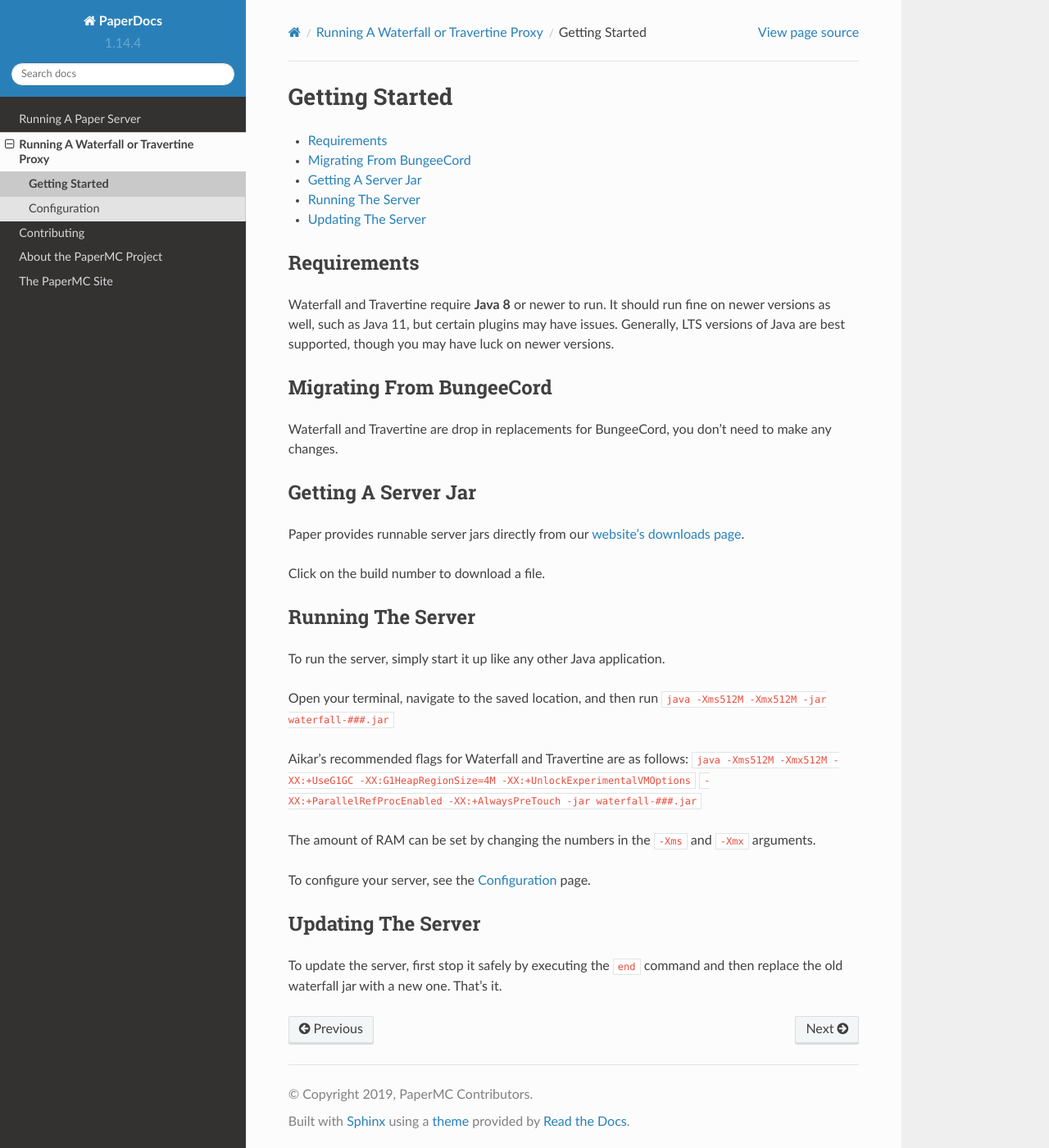
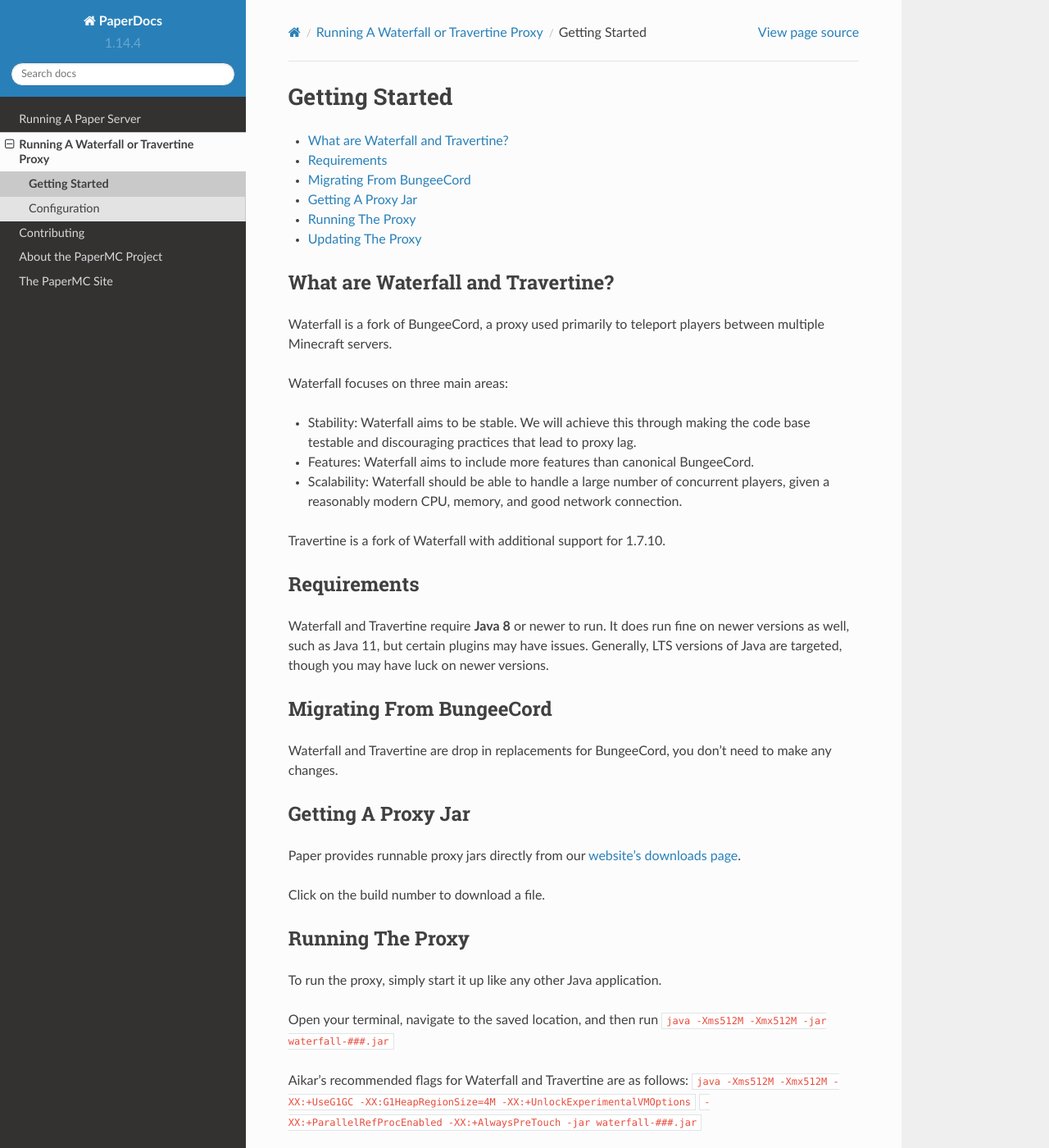
Before and after one commit to PaperMC/PaperDocs, a Sphinx documentation site: the page built from source/waterfall/getting-started.rst, in a window 1280 px wide and 1400 px high. Shown: the whole window at 82% size. Built offline with Sphinx 7.4.7 and the Read the Docs theme 2.0.0, drawn with Linux system fonts in a browser that asks for light colours; some of the changed text lies outside the part shown.

Commit message:
More minor changes and added a description of what Waterfall/Travertine are

```diff
--- a/source/waterfall/configuration.rst
+++ b/source/waterfall/configuration.rst
@@ -48,4 +48,6 @@
 disable_entity_metadata_rewrite
 ~~~~~~~~~~~~~~~~~~~~~~~~~~~~~~~
 * **default**: false
-* **description**: Sets whether to disable entity metadata rewriting.
+* **description**: This setting disables entity metadata rewriting in favor
+  of sending a join packet to the client. It offers a more robust solution for
+  modded environments but can cause plugins to break.
--- a/source/waterfall/getting-started.rst
+++ b/source/waterfall/getting-started.rst
@@ -6,29 +6,46 @@
    :depth: 1
    :local:
 
+
+What are Waterfall and Travertine?
+~~~~~~~~~~~~~~~~~~~~~~~~~~~~~~~~~~
+
+Waterfall is a fork of BungeeCord, a proxy used primarily to teleport players
+between multiple Minecraft servers.
+
+Waterfall focuses on three main areas:
+
+- Stability: Waterfall aims to be stable. We will achieve this through making
+  the code base testable and discouraging practices that lead to proxy lag.
+- Features: Waterfall aims to include more features than canonical BungeeCord.
+- Scalability: Waterfall should be able to handle a large number of concurrent
+  players, given a reasonably modern CPU, memory, and good network connection.
+
+Travertine is a fork of Waterfall with additional support for 1.7.10.
+
 Requirements
 ~~~~~~~~~~~~
 
-Waterfall and Travertine require **Java 8** or newer to run. It should run fine
+Waterfall and Travertine require **Java 8** or newer to run. It does run fine
 on newer versions as well, such as Java 11, but certain plugins may have issues.
-Generally, LTS versions of Java are best supported, though you may have luck on newer versions.
+Generally, LTS versions of Java are targeted, though you may have luck on newer versions.
 
 Migrating From BungeeCord
 ~~~~~~~~~~~~~~~~~~~~~~~~~
 
 Waterfall and Travertine are drop in replacements for BungeeCord, you don't need to make any changes.
 
-Getting A Server Jar
+Getting A Proxy Jar
 ~~~~~~~~~~~~~~~~~~~~~
 
-Paper provides runnable server jars directly from our `website's downloads page <https://papermc.io/downloads#Waterfall>`_.
+Paper provides runnable proxy jars directly from our `website's downloads page <https://papermc.io/downloads#Waterfall>`_.
 
 Click on the build number to download a file.
 
-Running The Server
+Running The Proxy
 ~~~~~~~~~~~~~~~~~~
 
-To run the server, simply start it up like any other Java application.
+To run the proxy, simply start it up like any other Java application.
 
 Open your terminal, navigate to the saved location, and then run
 ``java -Xms512M -Xmx512M -jar waterfall-###.jar``
@@ -37,13 +54,14 @@
 ``java -Xms512M -Xmx512M -XX:+UseG1GC -XX:G1HeapRegionSize=4M -XX:+UnlockExperimentalVMOptions``
 ``-XX:+ParallelRefProcEnabled -XX:+AlwaysPreTouch -jar waterfall-###.jar``
 
-The amount of RAM can be set by changing the numbers in the ``-Xms`` and ``-Xmx``
-arguments.
+For further explanation about advanced Java tuning, see `Aikar's tuning page <https://mcflags.emc.gs>`_.
 
-To configure your server, see the :doc:`../waterfall/configuration` page.
+The amount of memory can be set by changing the numbers in the ``-Xms`` and ``-Xmx`` flags.
 
-Updating The Server
+To configure your proxy, see the :doc:`../waterfall/configuration` page.
+
+Updating The Proxy
 ~~~~~~~~~~~~~~~~~~~
 
-To update the server, first stop it safely by executing the ``end`` command
-and then replace the old waterfall jar with a new one. That's it.
+To update the proxy, first stop it safely by executing the ``end`` command
+and then replace the old proxy jar with a new one. That's it.
```
